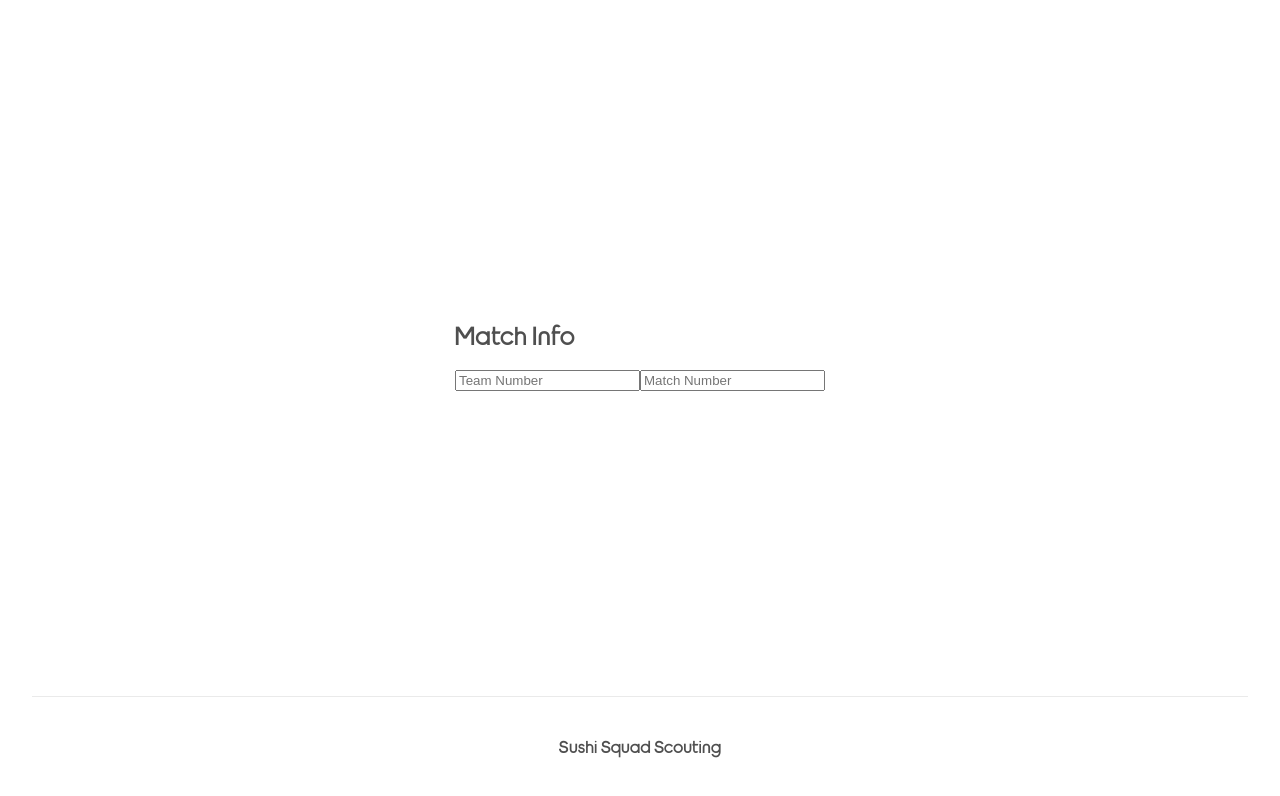
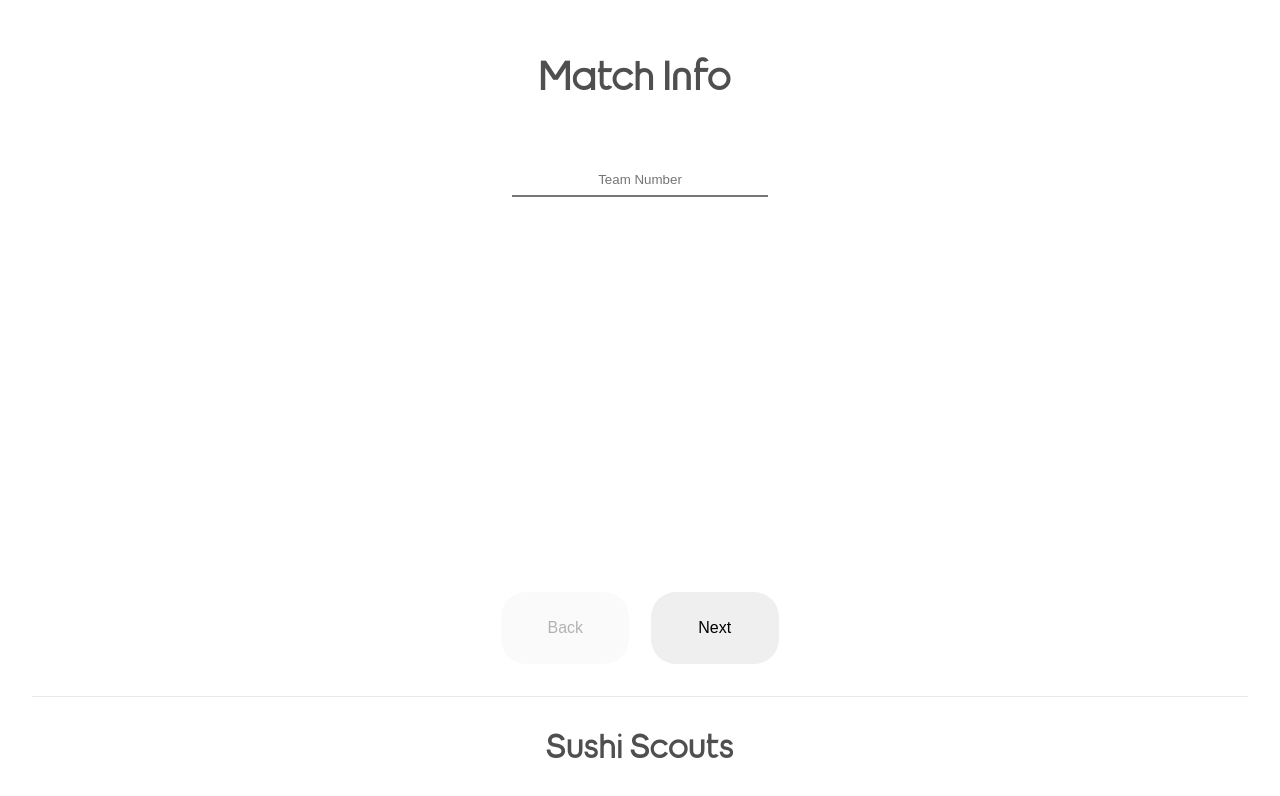
Before and after one commit to SushiSquad7461/2022-sushi-scouts, a Next.js app: page / in a window 1280 px wide. Shown: the top 796 px of the page. Built offline with nearby package versions, Linux system fonts and the light colour scheme.

Commit message:
Basic ui created along with basic interactivty

```diff
--- a/pages/index.tsx
+++ b/pages/index.tsx
@@ -2,12 +2,23 @@ import type { NextPage } from 'next'
 import Head from 'next/head'
 import Image from 'next/image'
 import { useState } from 'react'
+import { DEFAULT_MAX_VERSION } from 'tls'
 import styles from '../styles/Home.module.css'
 import scoutingConfig from "./scouting-config.js";
 
 const Home: NextPage = () => {
-  const [matchInfo, setMatchInfo] = useState(true);
+  const [index, setIndex] = useState(0);
+
   console.log(scoutingConfig);
+
+  function next() {
+    if (index === scoutingConfig.length-1) {
+      console.log("SUBMIT")
+    } else {
+      setIndex(index+1);
+    }
+  }
+
   return (
     <div className={styles.container}>
       <Head>
@@ -20,20 +31,27 @@ const Home: NextPage = () => {
       </Head>
 
       <main className={styles.main}>
-        {
-          matchInfo && <section>
-            <h1>Match Info:</h1>
-            <input type="number" placeholder='Team Number'/>
-            <input type="number" placeholder='Match Number'/>
+            <h1>{scoutingConfig[index].name}:</h1>
 
-          </section>
-        }
+            {
+              scoutingConfig[index].inputs.map((element, index) => {
+                  return (
+                    <input type={element.type} placeholder={element.name} key={index} defaultValue={element.default}/>
+                  );
+              })
+            }
+
+
+        <article>
+                <button onClick={() => setIndex(index-1)} disabled={index == 0}>Back</button>
+                <button onClick={next}>{ index === scoutingConfig.length-1 ? "Submit" : "Next"}</button>
+        </article>
       </main>
 
       <footer className={styles.footer}>
         <section>
         </section>
-        <p>Sushi Squad Scouting</p>
+        <p>Sushi Scouts</p>
 
         <section>
 
--- a/pages/scouting-config.js
+++ b/pages/scouting-config.js
@@ -1,28 +1,42 @@
 /*
     Format for adding data point:
 
-    "name" : {
+    {
+        "name": "Team Number",
         "type": "number",
-        "label": "Team Number",
-        "default": "12" (null for no default),
+        "default": "12" (undefined for no default: DO NOT USE NULL),
         "values" (if applicable, if not leave as empty array): ["low climb", "no climb", "high climb"]
     }
 
 */
 
-const data = {
-    "MatchData": [
-
-    ],
-    "Auto": [
-
-    ],
-    "TeleOp": [
-
-    ],
-    "Endgame": [
-
-    ]
-};
+const data = [
+    {
+        "name" : "Match Info",
+        "inputs": [
+            {
+                "name": "Team Number",
+                "type": "number",
+                "default": undefined,
+                "values": []
+            }
+        ]
+    },
+    {
+        "name" : "Auto",
+        "inputs": [
+        ]
+    },
+    {
+        "name" : "Teleop",
+        "inputs": [
+        ]
+    },
+    {
+        "name" : "End Game",
+        "inputs": [
+        ]
+    }
+];
 
 module.exports = data;
--- a/styles/Home.module.css
+++ b/styles/Home.module.css
@@ -1,5 +1,4 @@
 @font-face { font-family: JuneBug; src: url('font.ttf'); }
-
 
 .container {
   padding: 0 2rem;
@@ -10,12 +9,76 @@
 
 .main {
   height: 87vh;
-  padding: 4rem 0;
+  padding: 2rem 0;
   flex: 1;
   display: flex;
   flex-direction: column;
+  justify-content: flex-start;
+  align-items: center;
+}
+
+.main h1 {
+  font-size: 3vw;
+}
+
+.main input {
+  margin-top: 5vh;
+}
+
+.main input[type=number], .main input[type=text] {
+  width: 20vw;
+  border-top-style: none;
+  border-right-style: none;
+  border-left-style: none;
+  border-bottom-style: solid 0.1rem;
+  padding-left: 1rem;
+  padding-right: 1rem;
+  padding-top: 0.5rem;
+  padding-bottom: 0.5rem;
+  text-align: center;
+}
+
+.main input[type=number]::placeholder, .main input[type=text]::placeholder {
+  text-align: center;
+}
+
+.main input[type=number]:focus, .main input[type=text]:focus { outline: none; }
+
+/* Chrome, Safari, Edge, Opera */
+.main input::-webkit-outer-spin-button,
+.main input::-webkit-inner-spin-button {
+  -webkit-appearance: none;
+  margin: 0;
+}
+
+/* Firefox */
+.main input[type=number] {
+  -moz-appearance: textfield;
+}
+
+.main article {
+  position: absolute;
+  bottom: 17vh;
+
+  width: 25vw;
+
+  display: flex;
+  justify-content: space-evenly;
+}
+
+.main article button {
+  border: none;
+  padding: 15px 32px;
+  text-align: center;
+  text-decoration: none;
+  display: inline-block;
+  font-size: 16px;
+  height: 9vh;
+  width: 10vw;
+  display: flex;
   justify-content: center;
   align-items: center;
+  border-radius: 25px;
 }
 
 .footer {
@@ -26,98 +89,5 @@
   border-top: 1px solid #eaeaea;
   justify-content: center;
   align-items: center;
+  font-size: 2rem;
 }
-
-.footer a {
-  display: flex;
-  justify-content: center;
-  align-items: center;
-  flex-grow: 1;
-}
-
-.title a {
-  color: #0070f3;
-  text-decoration: none;
-}
-
-.title a:hover,
-.title a:focus,
-.title a:active {
-  text-decoration: underline;
-}
-
-.title {
-  margin: 0;
-  line-height: 1.15;
-  font-size: 4rem;
-}
-
-.title,
-.description {
-  text-align: center;
-}
-
-.description {
-  margin: 4rem 0;
-  line-height: 1.5;
-  font-size: 1.5rem;
-}
-
-.code {
-  background: #fafafa;
-  border-radius: 5px;
-  padding: 0.75rem;
-  font-size: 1.1rem;
-  font-family: Menlo, Monaco, Lucida Console, Liberation Mono, DejaVu Sans Mono,
-    Bitstream Vera Sans Mono, Courier New, monospace;
-}
-
-.grid {
-  display: flex;
-  align-items: center;
-  justify-content: center;
-  flex-wrap: wrap;
-  max-width: 800px;
-}
-
-.card {
-  margin: 1rem;
-  padding: 1.5rem;
-  text-align: left;
-  color: inherit;
-  text-decoration: none;
-  border: 1px solid #eaeaea;
-  border-radius: 10px;
-  transition: color 0.15s ease, border-color 0.15s ease;
-  max-width: 300px;
-}
-
-.card:hover,
-.card:focus,
-.card:active {
-  color: #0070f3;
-  border-color: #0070f3;
-}
-
-.card h2 {
-  margin: 0 0 1rem 0;
-  font-size: 1.5rem;
-}
-
-.card p {
-  margin: 0;
-  font-size: 1.25rem;
-  line-height: 1.5;
-}
-
-.logo {
-  height: 1em;
-  margin-left: 0.5rem;
-}
-
-@media (max-width: 600px) {
-  .grid {
-    width: 100%;
-    flex-direction: column;
-  }
-}
```
